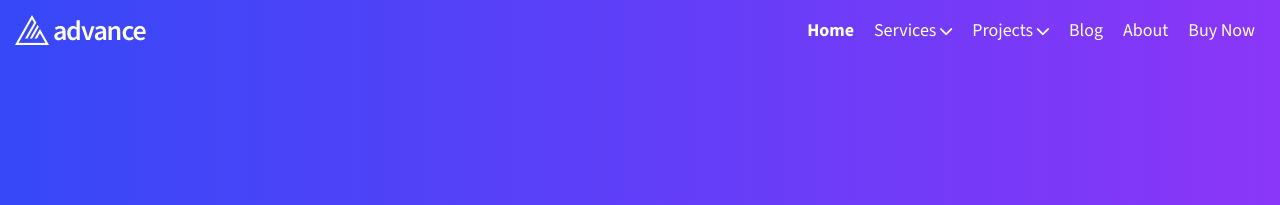
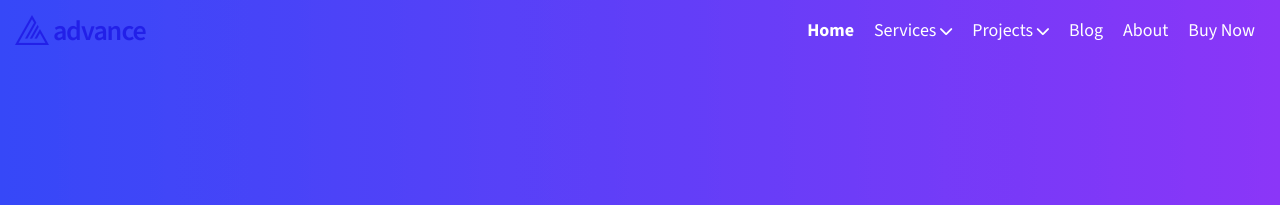
Before and after one commit to xzCad/new-renaissance-website, a Jekyll site: the page built from pages/home.md, in a window 1280 px wide. Shown: the top 205 px of the page. Built offline with Jekyll 4.4.1, drawn with Linux system fonts in a browser that asks for light colours.

Commit message:
Update _config.yml

```diff
--- a/_config.yml
+++ b/_config.yml
@@ -124,11 +124,11 @@ fonts:
   logo: "Lato"
 
 logo:
-  logo_text: "Jekyll Advance"
+  logo_text: "New Renaissance"
   logo_image: assets/images/logo/logo.png
-  logo_image_mobile: assets/images/logo/logo-mobile.png
-  logo_image_invert: assets/images/logo/logo-invert.png
-  logo_image_invert_mobile: assets/images/logo/logo-invert-mobile.png
+  logo_image_mobile: assets/images/logo/logo.png
+  logo_image_invert: assets/images/logo/logo.png
+  logo_image_invert_mobile: assets/images/logo/logo.png
   logo_image_desktop_height: "30px"
   logo_image_desktop_width: "132px"
   logo_image_mobile_height: "30px"
```
